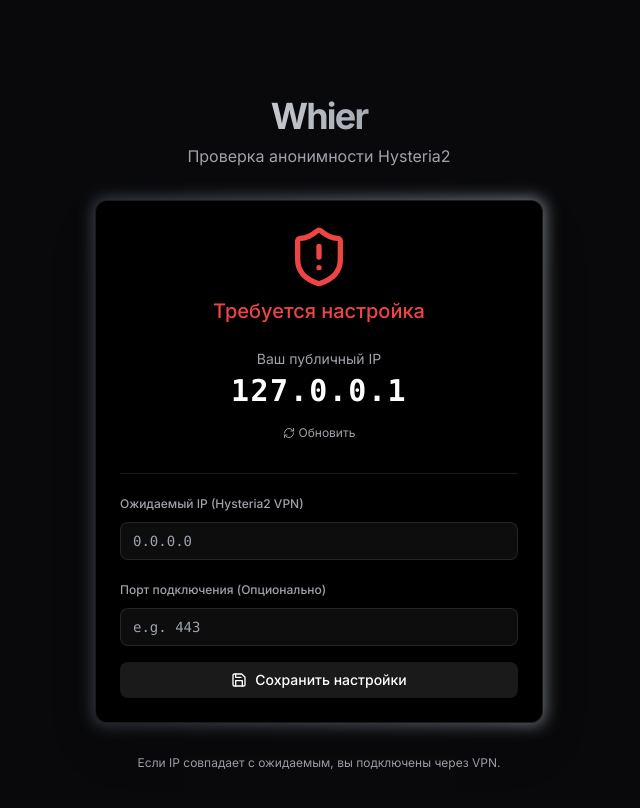
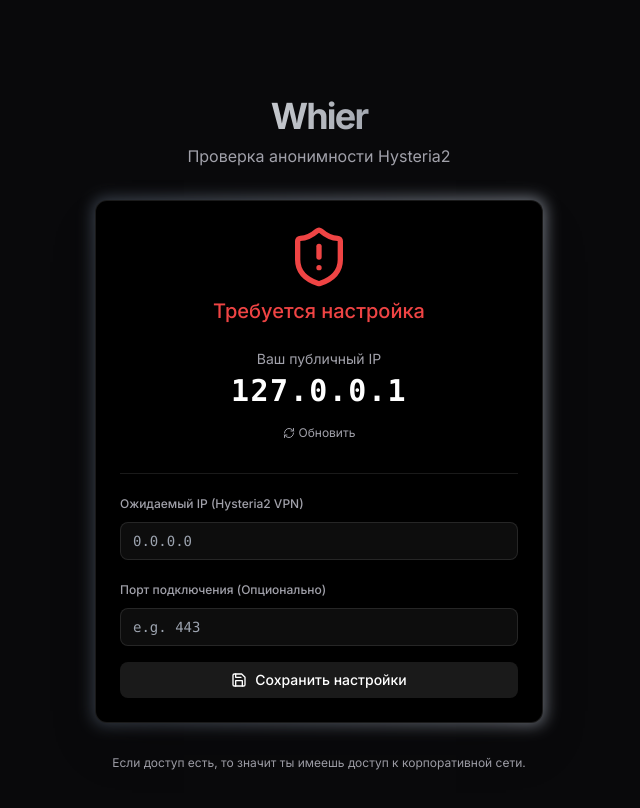
Before and after one commit to lessardstudio/localWhoer, a Next.js app: page / in a window 1280 px wide. Shown: the top 808 px of the page, without its empty margins (321-961 px from the left). Built offline with nearby package versions, Linux system fonts and the light colour scheme.

Commit message:
Update UI: Corporate Access Focus

```diff
--- a/src/app/page.tsx
+++ b/src/app/page.tsx
@@ -133,7 +133,7 @@
       </div>
 
       <div className="text-center text-xs text-muted-foreground">
-        <p>Если IP совпадает с ожидаемым, вы подключены через VPN.</p>
+        <p>Если доступ есть, то значит ты имеешь доступ к корпоративной сети.</p>
       </div>
     </div>
   );
```
